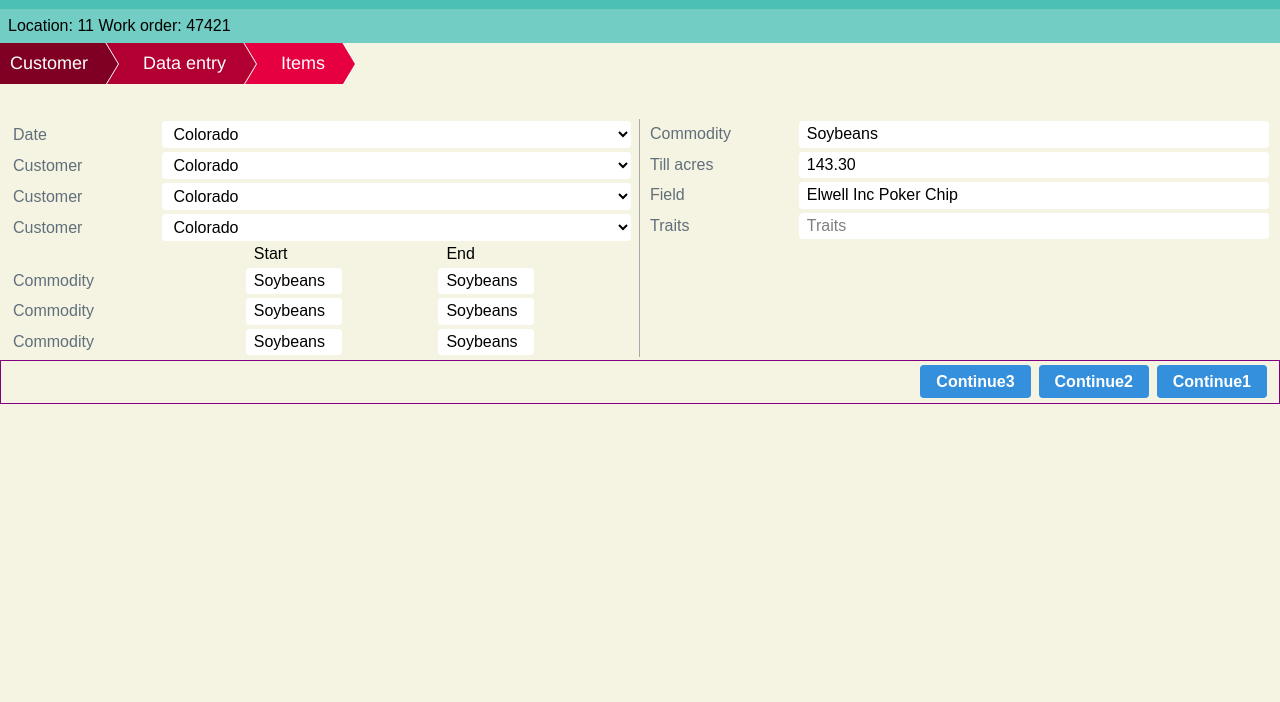
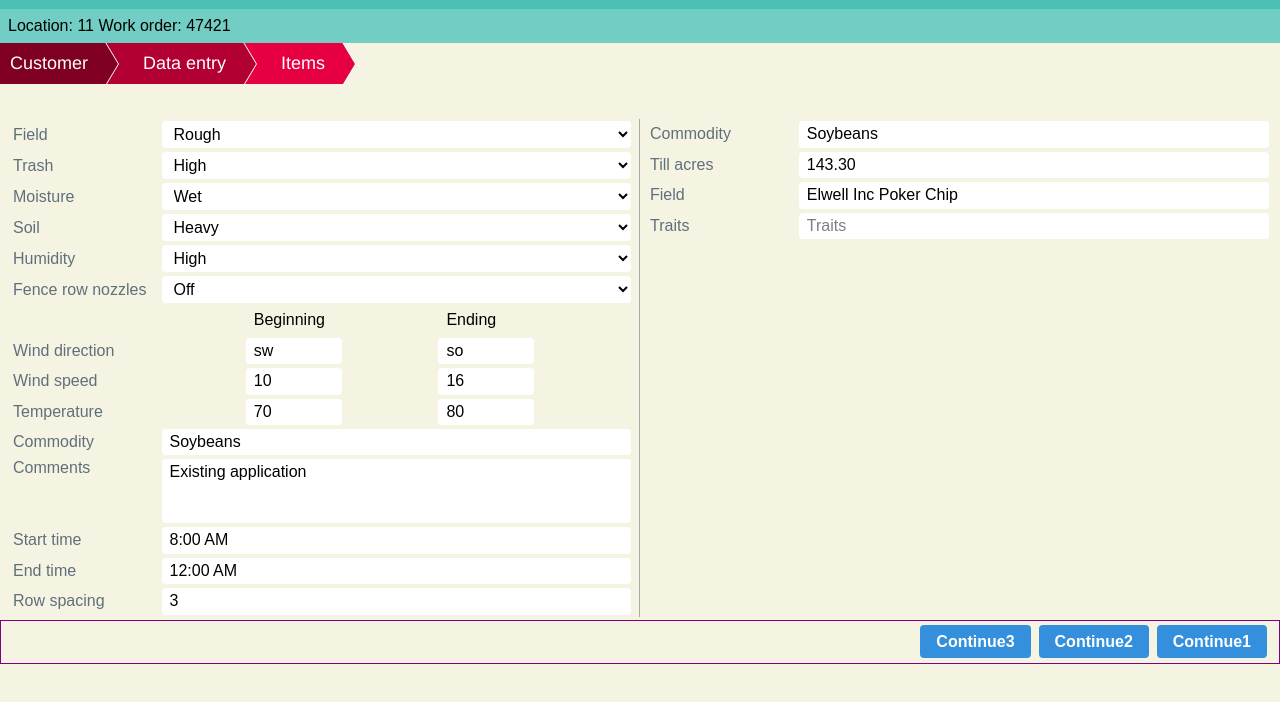
Before and after one commit to ASNA/tailwind-diddle, a plain HTML site: page details.html in a window 1280 px wide. Shown: the part 72-774 px from the top of the page. Drawn offline with Linux system fonts and the light colour scheme.

Commit message:
work on details page

```diff
--- a/details.html
+++ b/details.html
@@ -68,69 +68,94 @@
 
       <div class="data-entry-1">
          <div class="data-entry">
-            <label class="text-grey-darker">Date</label>
+            <label class="text-grey-darker">Field</label>
             <select class="py-1 px-2 bg-white rounded">
-                <option class="appearance-none" value="IN">Colorado</option>
-                <option class="appearance-none" value="IN">Georgia</option>
-                <option class="appearance-none" value="IN">Illinois</option>
-                <option class="appearance-none" value="IN">Nevada</option>
-                <option class="appearance-none" value="IN">Alabama</option>
+                <option class="appearance-none" value="IN">Rough</option>
+                <option class="appearance-none" value="IN">Smooth</option>
             </select>
         </div>
          <div class="data-entry">
-            <label class="text-grey-darker">Customer</label>
+            <label class="text-grey-darker">Trash</label>
             <select class="py-1 px-2 bg-white rounded">
-                <option value="IN">Colorado</option>
-                <option value="IN">Georgia</option>
-                <option value="IN">Illinois</option>
-                <option value="IN">Nevada</option>
-                <option value="IN">Alabama</option>
+                <option value="IN">High</option>
+                <option value="IN">Low</option>
             </select>
         </div>
         <div class="data-entry">
-            <label class="text-grey-darker">Customer</label>
+            <label class="text-grey-darker">Moisture</label>
             <select class="py-1 px-2 bg-white rounded">
-                <option value="IN">Colorado</option>
-                <option value="IN">Georgia</option>
-                <option value="IN">Illinois</option>
-                <option value="IN">Nevada</option>
-                <option value="IN">Alabama</option>
+                <option value="IN">Wet</option>
+                <option value="IN">Dry</option>
             </select>
         </div>
         <div class="data-entry">
-            <label class="text-grey-darker">Customer</label>
+            <label class="text-grey-darker">Soil</label>
             <select class="py-1 px-2 bg-white rounded">
-                <option value="IN">Colorado</option>
-                <option value="IN">Georgia</option>
-                <option value="IN">Illinois</option>
-                <option value="IN">Nevada</option>
-                <option value="IN">Alabama</option>
+                <option value="IN">Heavy</option>
+                <option value="IN">Light</option>
+            </select>
+        </div>
+        <div class="data-entry">
+            <label class="text-grey-darker">Humidity</label>
+            <select class="py-1 px-2 bg-white rounded">
+                <option value="IN">High</option>
+                <option value="IN">Low</option>
+            </select>
+        </div>
+        <div class="data-entry">
+            <label class="text-grey-darker">Fence row nozzles</label>
+            <select class="py-1 px-2 bg-white rounded">
+                <option value="IN">Off</option>
+                <option value="IN">On</option>
             </select>
         </div>
 
-        <div class="weather-container">
-           <label class="pl-2 text-grey-darker"></label>
-           <span class="pl-2 w-24">Start</span>
-           <span class="pl-2 w-24">End</span>
-        </div>
 
         <div class="weather-container">
-            <label class="pl-2 text-grey-darker">Commodity</label>
-            <input type="textbox" class="w-24 pl-2 text-gray-darkest rounded py-1 px-2" placeholder="Commodity" value="Soybeans" />
-            <input type="textbox" class="w-24 text-gray-darkest rounded py-1 px-2" placeholder="Commodity" value="Soybeans" />
+           <!-- <label class="pl-2 text-grey-darker"></label>
+           <span class="pl-2 w-24">Start</span>
+           <span class="pl-2 w-24">End</span> -->
+
+           <label class="pl-2 text-grey-darker">&nbsp;</label>
+           <input readonly type="textbox" class="bg-hl-neutral w-24 pl-2 text-gray-darkest rounded py-1 px-2" placeholder="Commodity" value="Beginning" />
+           <input readonly type="textbox" class="bg-hl-neutral w-24 text-gray-darkest rounded py-1 px-2" placeholder="Commodity" value="Ending" />
         </div>
         <div class="weather-container">
-            <label class="pl-2 text-grey-darker">Commodity</label>
-            <input type="textbox" class="w-24 pl-2 text-gray-darkest rounded py-1 px-2" placeholder="Commodity" value="Soybeans" />
-            <input type="textbox" class="w-24 text-gray-darkest rounded py-1 px-2" placeholder="Commodity" value="Soybeans" />
+            <label class="pl-2 text-grey-darker">Wind direction</label>
+            <input type="textbox" class="w-24 pl-2 text-gray-darkest rounded py-1 px-2" placeholder="Commodity" value="sw" />
+            <input type="textbox" class="w-24 text-gray-darkest rounded py-1 px-2" placeholder="Commodity" value="so" />
         </div>
         <div class="weather-container">
-            <label class="pl-2 text-grey-darker">Commodity</label>
-            <input type="textbox" class="w-24 pl-2 text-gray-darkest rounded py-1 px-2" placeholder="Commodity" value="Soybeans" />
-            <input type="textbox" class="w-24 text-gray-darkest rounded py-1 px-2" placeholder="Commodity" value="Soybeans" />
+            <label class="pl-2 text-grey-darker">Wind speed</label>
+            <input type="textbox" class="w-24 pl-2 text-gray-darkest rounded py-1 px-2" placeholder="Commodity" value="10" />
+            <input type="textbox" class="w-24 text-gray-darkest rounded py-1 px-2" placeholder="Commodity" value="16" />
         </div>
-
-
+        <div class="weather-container">
+            <label class="pl-2 text-grey-darker">Temperature</label>
+            <input type="textbox" class="w-24 pl-2 text-gray-darkest rounded py-1 px-2" placeholder="Commodity" value="70" />
+            <input type="textbox" class="w-24 text-gray-darkest rounded py-1 px-2" placeholder="Commodity" value="80" />
+        </div>
+        <div class="data-entry">
+            <label class="text-grey-darker">Commodity</label>
+            <input type="textbox" class="text-gray-darkest rounded py-1 px-2" placeholder="Commodity" value="Soybeans"/>
+         </div>
+         <div class="data-entry">
+            <label class="text-area-label text-grey-darker">Comments</label>
+            <textarea class="text-area text-gray-darkest rounded py-1 px-2"
+                      placeholder="Address">Existing application</textarea>
+         </div>
+         <div class="data-entry">
+            <label class="text-grey-darker">Start time</label>
+            <input type="textbox" class="text-gray-darkest rounded py-1 px-2" placeholder="Customer" value="8:00 AM"/>
+         </div>
+         <div class="data-entry">
+            <label class="text-grey-darker">End time</label>
+            <input type="textbox" class="text-gray-darkest rounded py-1 px-2" placeholder="Customer" value="12:00 AM"/>
+         </div>
+         <div class="data-entry">
+            <label class="text-grey-darker">Row spacing</label>
+            <input type="textbox" class="text-gray-darkest rounded py-1 px-2" placeholder="Customer" value="3"/>
+         </div>
 
       </div>
 
--- a/two-column-input.css
+++ b/two-column-input.css
@@ -24,6 +24,12 @@ div.form-container {
 
 
 @media only screen and (min-width : 768px)  {
+
+    div.four-column-container {
+        padding: 3px;
+        display: grid;
+        grid-template-columns: 1fr 1fr 1fr 1fr;
+    }
 
     div.form-container {
         padding: 3px;
```
